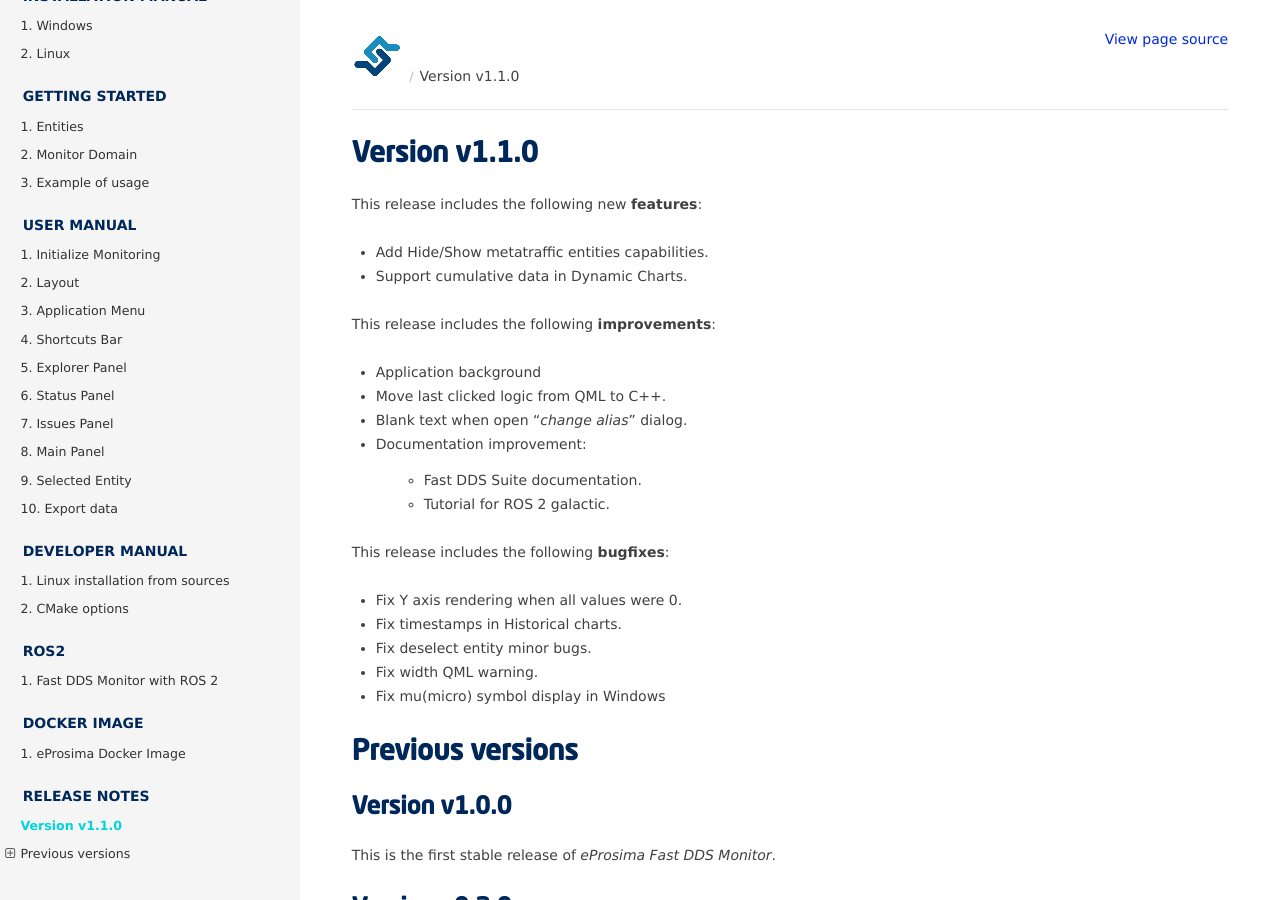
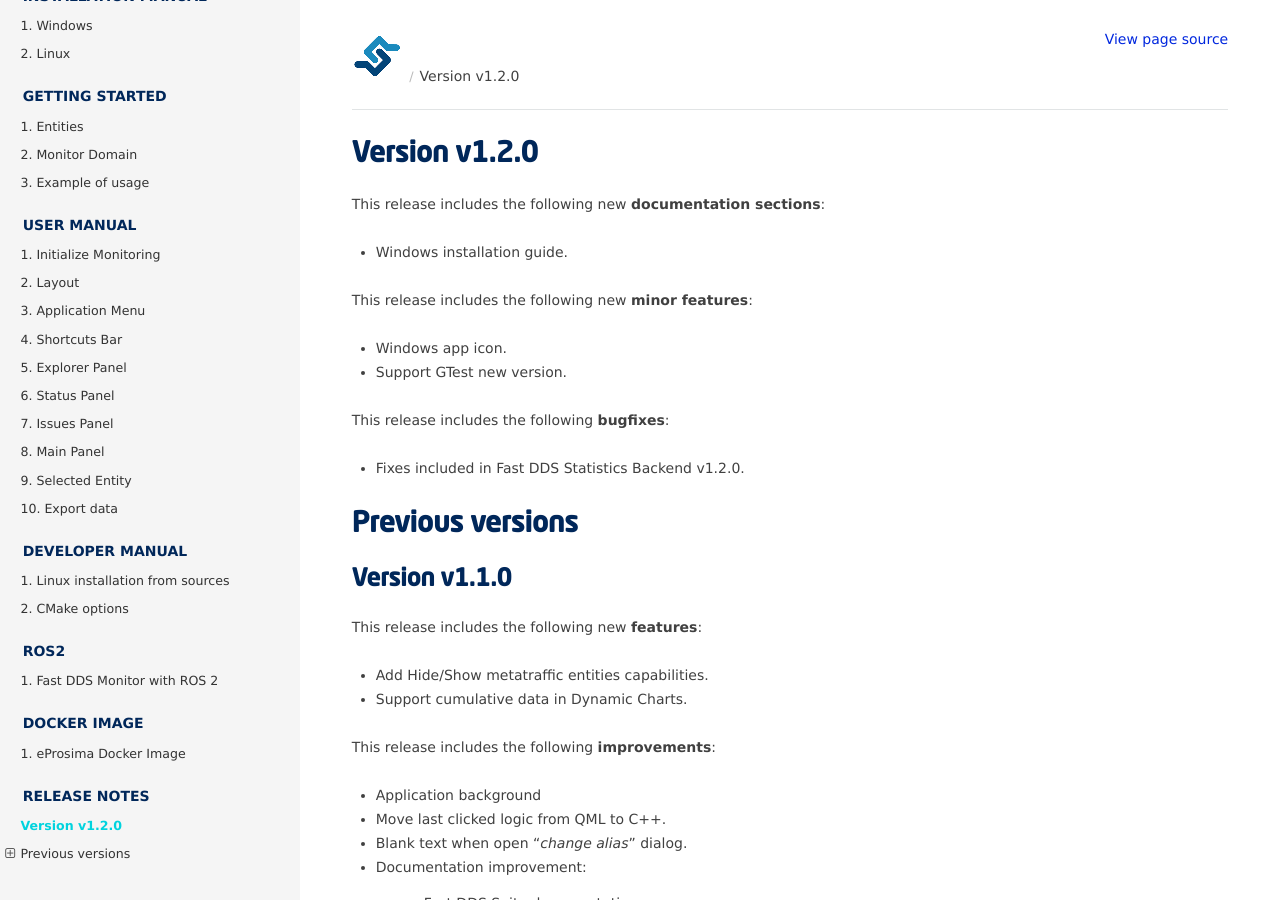
Before and after one commit to nguyenthang7215/DDS_Monitor, a Sphinx documentation site: the page built from docs/rst/notes/notes.rst, in a window 1280 px wide and 900 px high. Built offline with Sphinx 7.4.7 and the Read the Docs theme 2.0.0, drawn with Linux system fonts in a browser that asks for light colours.

Commit message:
Release v.1.2.0 (#156)
* Refs #15066: update release notes

Signed-off-by: jparisu <javierparis@eprosima.com>

* Refs #15066: bump new version

Signed-off-by: jparisu <javierparis@eprosima.com>

* Refs #15066: Add package xml

Signed-off-by: jparisu <javierparis@eprosima.com>

* Refs #15066: fix spelling typo

Signed-off-by: jparisu <javierparis@eprosima.com>

```diff
--- a/CMakeLists.txt
+++ b/CMakeLists.txt
@@ -34,7 +34,7 @@
 # Version
 ###############################################################################
 set(PRODUCT_MAJOR_VERSION 1)
-set(PRODUCT_MINOR_VERSION 1)
+set(PRODUCT_MINOR_VERSION 2)
 set(PRODUCT_PATCH_VERSION 0)
 set(PRODUCT_VERSION_STR ${PRODUCT_MAJOR_VERSION}.${PRODUCT_MINOR_VERSION}.${PRODUCT_PATCH_VERSION})
 
--- a/docs/CMakeLists.txt
+++ b/docs/CMakeLists.txt
@@ -25,7 +25,7 @@
 # Version
 ###############################################################################
 set(PRODUCT_MAJOR_VERSION 1)
-set(PRODUCT_MINOR_VERSION 0)
+set(PRODUCT_MINOR_VERSION 2)
 set(PRODUCT_PATCH_VERSION 0)
 set(PRODUCT_VERSION_STR ${PRODUCT_MAJOR_VERSION}.${PRODUCT_MINOR_VERSION}.${PRODUCT_PATCH_VERSION})
 
--- a/docs/rst/notes/notes.rst
+++ b/docs/rst/notes/notes.rst
@@ -1,36 +1,27 @@
 .. _release_notes:
 
 ##############
-Version v1.1.0
+Version v1.2.0
 ##############
 
-This release includes the following new **features**:
+This release includes the following new **documentation sections**:
 
-* Add Hide/Show metatraffic entities capabilities.
-* Support cumulative data in Dynamic Charts.
+* Windows installation guide.
 
-This release includes the following **improvements**:
+This release includes the following new **minor features**:
 
-* Application background
-* Move last clicked logic from QML to C++.
-* Blank text when open "*change alias*" dialog.
-* Documentation improvement:
-
-    * Fast DDS Suite documentation.
-    * Tutorial for ROS 2 galactic.
+* Windows app icon.
+* Support GTest new version.
 
 This release includes the following **bugfixes**:
 
-* Fix Y axis rendering when all values were 0.
-* Fix timestamps in Historical charts.
-* Fix deselect entity minor bugs.
-* Fix width QML warning.
-* Fix mu(micro) symbol display in Windows
+* Fixes included in Fast DDS Statistics Backend v1.2.0.
 
 #################
 Previous versions
 #################
 
+.. include:: previous_versions/v1.1.0.rst
 .. include:: previous_versions/v1.0.0.rst
 .. include:: previous_versions/v0.2.0.rst
 .. include:: previous_versions/v0.1.0.rst
--- /dev/null
+++ b/docs/rst/notes/previous_versions/v1.1.0.rst
@@ -0,0 +1,25 @@
+Version v1.1.0
+==============
+
+This release includes the following new **features**:
+
+* Add Hide/Show metatraffic entities capabilities.
+* Support cumulative data in Dynamic Charts.
+
+This release includes the following **improvements**:
+
+* Application background
+* Move last clicked logic from QML to C++.
+* Blank text when open "*change alias*" dialog.
+* Documentation improvement:
+
+    * Fast DDS Suite documentation.
+    * Tutorial for ROS 2 galactic.
+
+This release includes the following **bugfixes**:
+
+* Fix Y axis rendering when all values were 0.
+* Fix timestamps in Historical charts.
+* Fix deselect entity minor bugs.
+* Fix width QML warning.
+* Fix mu(micro) symbol display in Windows
--- a/docs/rst/spelling_wordlist.txt
+++ b/docs/rst/spelling_wordlist.txt
@@ -15,6 +15,7 @@
 Debian
 eProsima
 gtest
+GTest
 localhost
 metatraffic
 middleware
```
Also changed, not shown: package.xml (added, +32 -0 lines).
